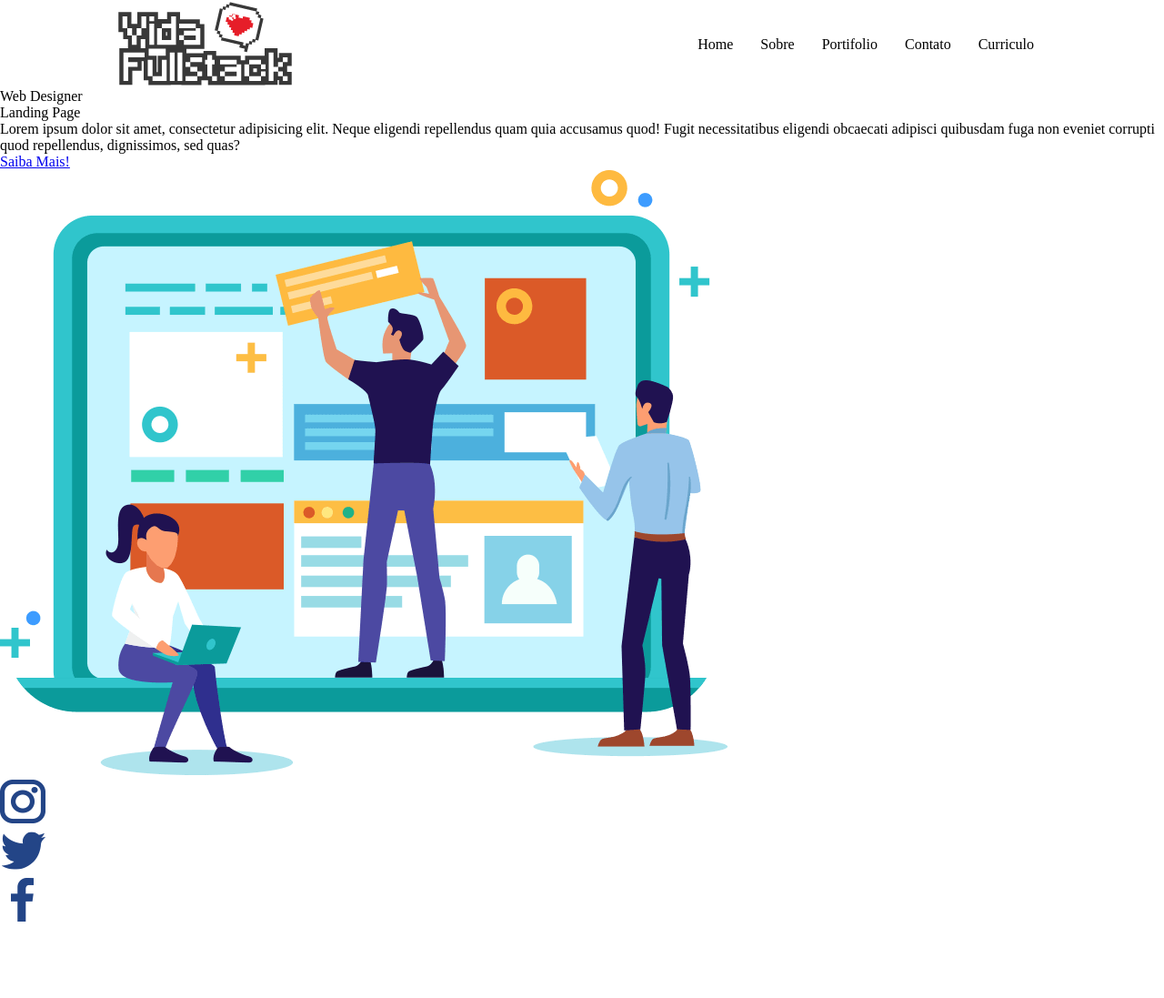
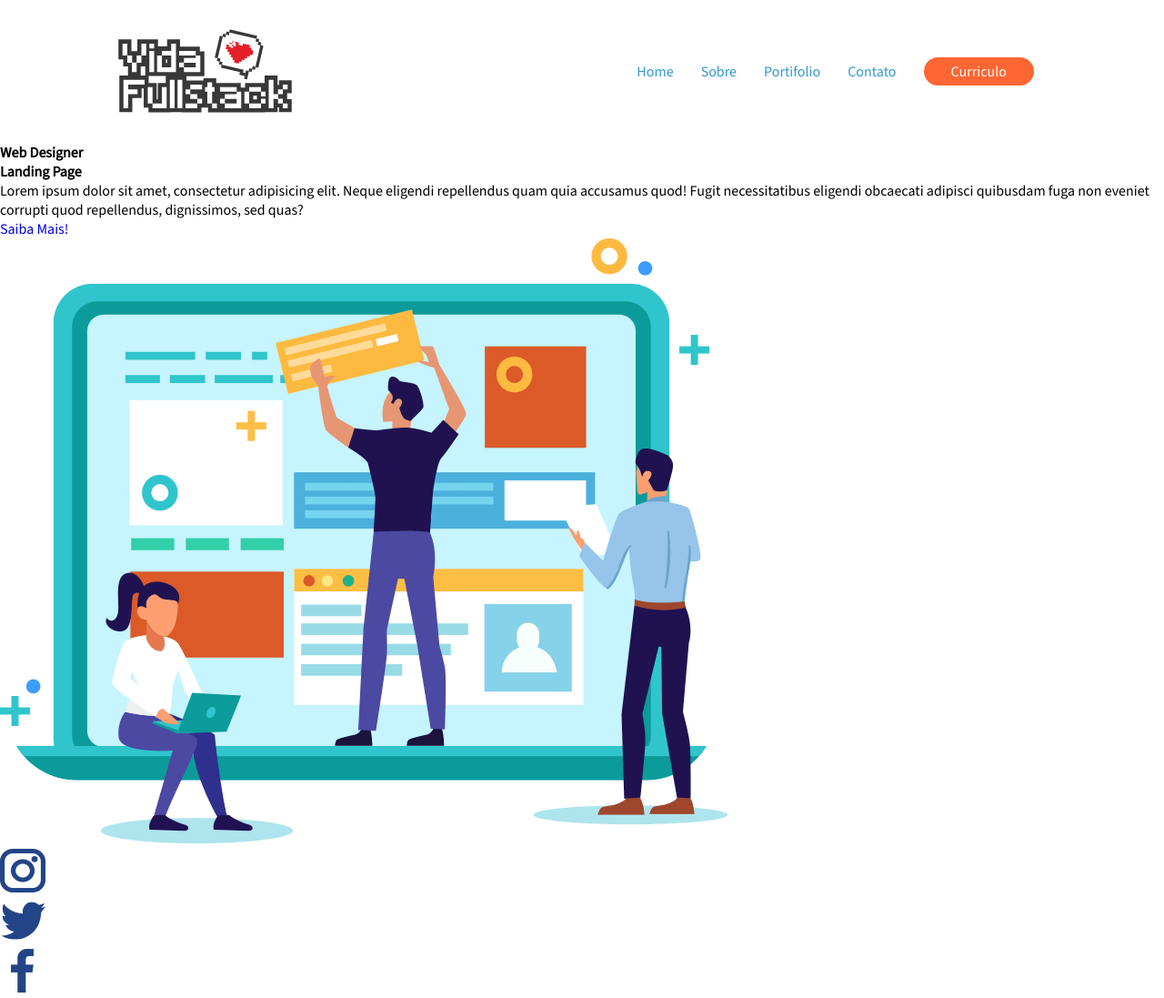
Before and after one commit to afonso-gith/primeiro-site, a plain HTML site: page index.html in a window 1280 px wide. Shown: the whole page at 91% size. Before the commit the page ends 1018 px from the top, so only its background shows below. Drawn offline with nearby package versions, Linux system fonts and the light colour scheme.

Commit message:
Termino do menu header

```diff
--- /dev/null
+++ b/assets/css/buttons.css
@@ -0,0 +1,9 @@
+.btn {
+  padding: 5px 30px;
+  border-radius: 20px;
+}
+
+.btn.btn-laranja {
+  background: #ff6633;
+  color: #ffff;
+}
--- a/assets/css/header.css
+++ b/assets/css/header.css
@@ -1,6 +1,6 @@
 header {
   width: 1024px;
-  margin: 0 auto;
+  margin: 30px auto;
 
   display: flex;
   flex-direction: row;
@@ -11,9 +11,11 @@ header {
 header nav ul {
   display: flex;
   flex-direction: row;
+  align-items: center;
   list-style: none;
 }
 
-header nav ul li {
-  padding: 0 15px;
+header nav ul li a {
+  margin: 0 15px;
+  color: #3399cc;
 }
--- a/assets/css/style.min.css
+++ b/assets/css/style.min.css
@@ -1,10 +1,16 @@
+/* Components */
+@import url('https://fonts.googleapis.com/css2? family= Source+Sans+3:wght@200;300;400 & display=swap');
+
+/* Reset Css */
 @import "./header.css";
+@import "buttons.css";
 
 * {
   margin: 0;
   padding: 0;
   border: 0;
   font-size: 100%;
-  font: inherit;
+  font-family: 'Source Sans 3', sans-serif;
   vertical-align: baseline;
+  text-decoration: none;
 }
--- a/index.html
+++ b/index.html
@@ -14,11 +14,11 @@
 
     <nav>
       <ul>
-        <li>Home</li>
-        <li>Sobre</li>
-        <li>Portifolio</li>
-        <li>Contato</li>
-        <li>Curriculo</li>
+        <li><a href="#">Home</a></li>
+        <li><a href="#">Sobre</a></li>
+        <li><a href="#">Portifolio</a></li>
+        <li><a href="#">Contato</a></li>
+        <li><a href="#" class="btn btn-laranja">Curriculo</a></li>
       </ul>
     </nav>
 
```
